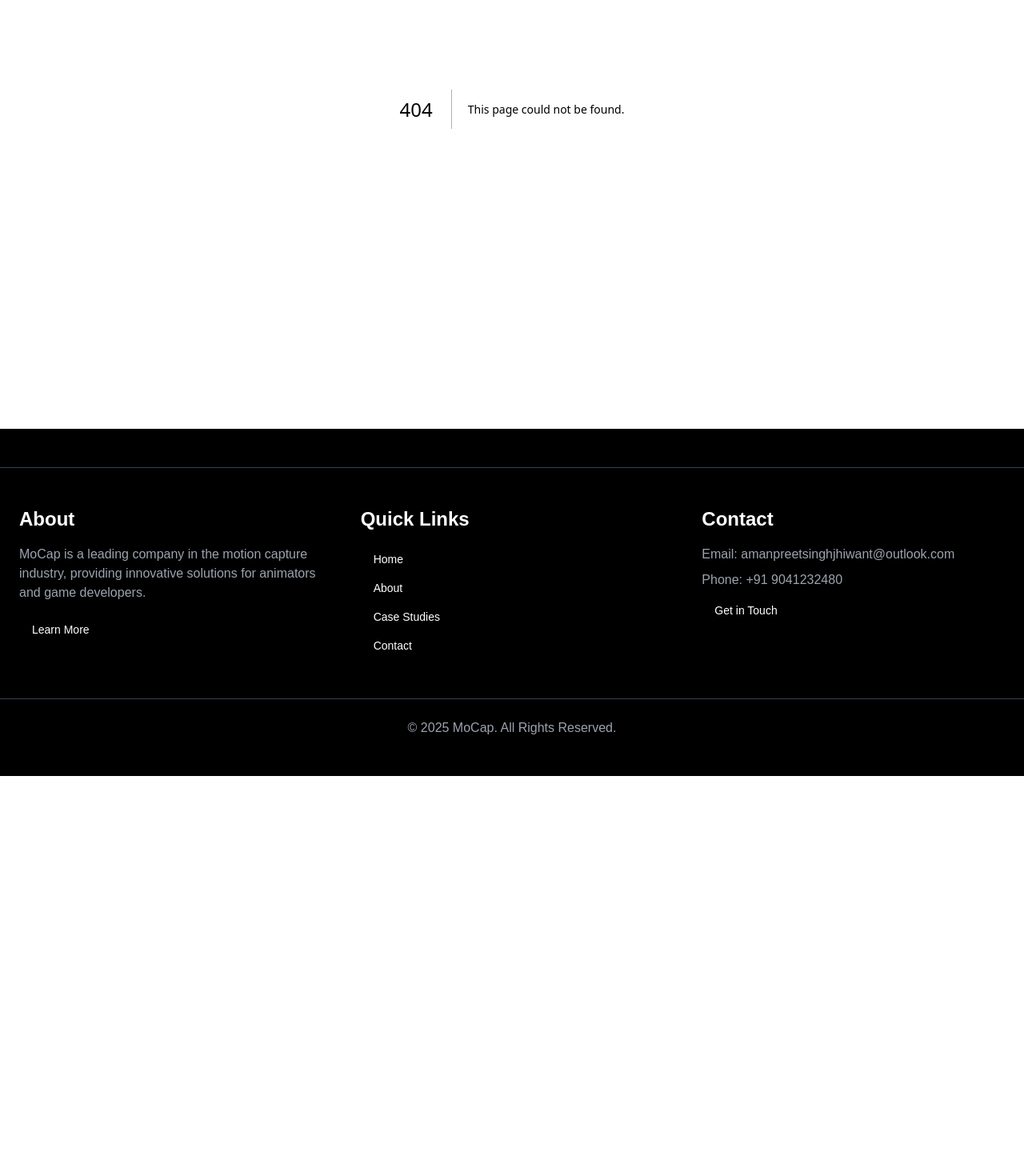
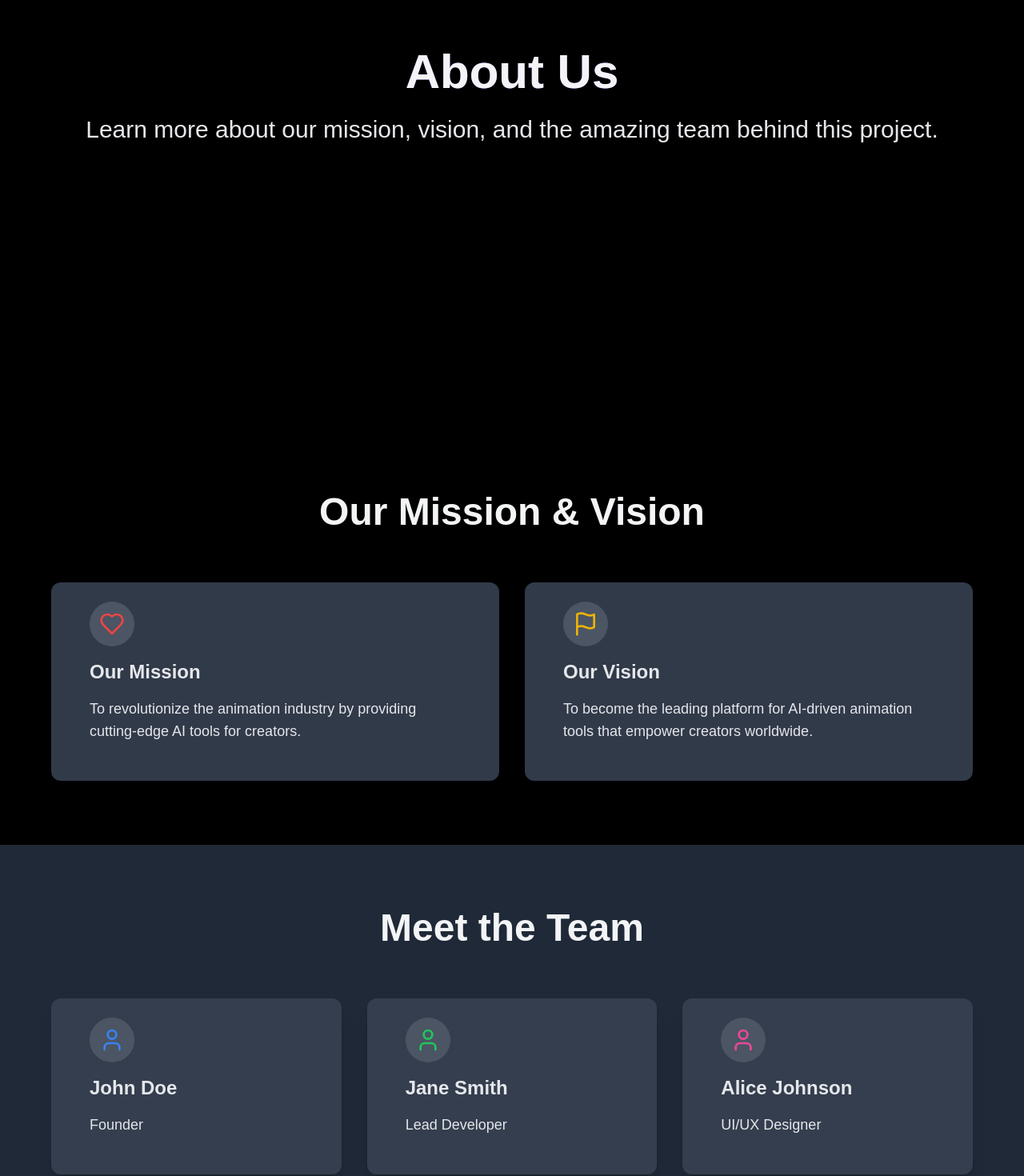
Before and after one commit to Amanbig/mo-cap, a Next.js app: page /about in a window 1280 px wide. Before the commit this address had no page. Shown: the part 348-1818 px from the top of the page at 80% size. Before the commit the page ends 1318 px from the top, so only its background shows below. Built offline with nearby package versions, Linux system fonts and the light colour scheme.

Commit message:
added about page

```diff
--- /dev/null
+++ b/src/app/about/page.tsx
@@ -0,0 +1,201 @@
+"use client";
+
+import React, { useState, useEffect } from 'react';
+import { motion } from 'framer-motion';
+import { useInView } from 'react-intersection-observer';
+import { Button } from '@/components/ui/button';
+import { Card, CardContent } from '@/components/ui/card';
+import { User, Heart, Flag } from 'lucide-react';
+
+const AboutPage = () => {
+  const [scrollProgress, setScrollProgress] = useState(0);
+
+  const [heroRef, heroInView] = useInView({ threshold: 0.2, triggerOnce: false });
+  const [section1Ref, section1InView] = useInView({ threshold: 0.2, triggerOnce: false });
+
+  const teamMembers = [
+    { name: "John Doe", role: "Founder", icon: <User className="w-8 h-8 text-blue-500" /> },
+    { name: "Jane Smith", role: "Lead Developer", icon: <User className="w-8 h-8 text-green-500" /> },
+    { name: "Alice Johnson", role: "UI/UX Designer", icon: <User className="w-8 h-8 text-pink-500" /> },
+  ];
+
+  const missionAndVision = [
+    { icon: <Heart className="w-8 h-8 text-red-500" />, title: "Our Mission", description: "To revolutionize the animation industry by providing cutting-edge AI tools for creators." },
+    { icon: <Flag className="w-8 h-8 text-yellow-500" />, title: "Our Vision", description: "To become the leading platform for AI-driven animation tools that empower creators worldwide." },
+  ];
+
+  useEffect(() => {
+    const handleScroll = () => {
+      const position = window.scrollY;
+      const height = document.documentElement.scrollHeight - window.innerHeight;
+      const progress = position / height;
+      setScrollProgress(progress);
+    };
+
+    window.addEventListener('scroll', handleScroll);
+    return () => window.removeEventListener('scroll', handleScroll);
+  }, []);
+
+  return (
+    <div className="min-h-screen bg-white dark:bg-black text-black dark:text-white">
+      {/* Hero Section */}
+      <section
+        ref={heroRef}
+        className="h-screen relative overflow-hidden flex items-center justify-center px-6 bg-cover bg-center"
+      >
+        <div className="absolute inset-0 bg-gradient-to-t from-white/60 to-transparent dark:bg-gradient-to-t dark:from-black/60" />
+        <motion.div
+          className="text-center max-w-7xl relative z-20"
+          animate={
+            heroInView
+              ? {
+                opacity: [0, 1],
+                y: [20, 0],
+                transition: {
+                  opacity: { duration: 0.8, ease: "easeOut" },
+                  y: { duration: 0.8, ease: "easeOut" }
+                },
+              }
+              : {}
+          }
+        >
+          <motion.div
+            className="mb-6"
+            animate={{
+              scale: [0.9, 1],
+              opacity: [0, 1],
+            }}
+            transition={{
+              duration: 0.5,
+              delay: 0.2,
+              ease: "easeOut",
+            }}
+          >
+            <h1 className="text-5xl md:text-6xl font-bold mb-6 text-gray-800 dark:text-gray-100 bg-clip-text text-transparent bg-gradient-to-r from-indigo-500 to-purple-600">
+              About Us
+            </h1>
+          </motion.div>
+
+          <motion.p
+            className="text-xl md:text-3xl mb-8 text-gray-800 dark:text-gray-200 opacity-80"
+            animate={{ opacity: [0, 1] }}
+            transition={{
+              opacity: { duration: 0.6, delay: 0.5, ease: "easeOut" },
+            }}
+          >
+            Learn more about our mission, vision, and the amazing team behind this project.
+          </motion.p>
+        </motion.div>
+      </section>
+
+      {/* Mission & Vision Section */}
+      <section
+        ref={section1Ref}
+        className="py-20 px-4 bg-white/90 backdrop-blur-md bg-white dark:bg-black"
+      >
+        <motion.div
+          className="max-w-6xl mx-auto"
+          initial={{ opacity: 0, y: 50 }}
+          animate={section1InView ? { opacity: 1, y: 0 } : {}}
+          transition={{ duration: 0.8 }}
+        >
+          <h2 className="text-4xl md:text-5xl font-bold mb-16 text-center text-gray-800 dark:text-gray-100">
+            Our Mission & Vision
+          </h2>
+          <div className="grid md:grid-cols-2 gap-8">
+            {missionAndVision.map((item, index) => (
+              <motion.div
+                key={index}
+                initial={{ opacity: 0, x: -20 }}
+                animate={section1InView ? {
+                  opacity: 1,
+                  x: 0,
+                  transition: { delay: index * 0.2 }
+                } : {}}
+              >
+                <Card className="p-6 h-full bg-white/90 border-none shadow-xl hover:shadow-2xl hover:scale-105 transition-all duration-300 rounded-xl dark:bg-gray-700/90 dark:hover:bg-gray-600/90">
+                  <CardContent className="space-y-4 text-gray-800 dark:text-gray-200">
+                    <div className="p-3 rounded-full bg-gray-200 w-fit dark:bg-gray-600">
+                      {item.icon}
+                    </div>
+                    <h3 className="text-2xl font-semibold">{item.title}</h3>
+                    <p className="text-lg">{item.description}</p>
+                  </CardContent>
+                </Card>
+              </motion.div>
+            ))}
+          </div>
+        </motion.div>
+      </section>
+
+      {/* Team Section */}
+      <section
+        className="py-20 px-4 bg-gray-50 dark:bg-gray-800"
+      >
+        <motion.div
+          className="max-w-6xl mx-auto"
+          initial={{ opacity: 0, y: 50 }}
+          animate={{ opacity: 1, y: 0 }}
+          transition={{ duration: 0.8 }}
+        >
+          <h2 className="text-4xl md:text-5xl font-bold mb-16 text-center text-gray-800 dark:text-gray-100">
+            Meet the Team
+          </h2>
+          <div className="grid md:grid-cols-3 gap-8">
+            {teamMembers.map((member, index) => (
+              <motion.div
+                key={index}
+                initial={{ opacity: 0, x: -20 }}
+                animate={{ opacity: 1, x: 0 }}
+                transition={{ delay: index * 0.2 }}
+              >
+                <Card className="p-6 h-full bg-white/90 border-none shadow-xl hover:shadow-2xl hover:scale-105 transition-all duration-300 rounded-xl dark:bg-gray-700/90 dark:hover:bg-gray-600/90">
+                  <CardContent className="space-y-4 text-gray-800 dark:text-gray-200">
+                    <div className="p-3 rounded-full bg-gray-200 w-fit dark:bg-gray-600">
+                      {member.icon}
+                    </div>
+                    <h3 className="text-2xl font-semibold">{member.name}</h3>
+                    <p className="text-lg">{member.role}</p>
+                  </CardContent>
+                </Card>
+              </motion.div>
+            ))}
+          </div>
+        </motion.div>
+      </section>
+
+      {/* Call to Action Section */}
+      <section className="min-h-screen flex items-center justify-center px-4 bg-gradient-to-b bg-white dark:bg-black">
+        <motion.div
+          className="max-w-4xl text-center"
+          initial={{ opacity: 0, scale: 0.8 }}
+          animate={{ opacity: 1, scale: 1 }}
+          transition={{ duration: 0.8 }}
+        >
+          <h2 className="text-5xl md:text-6xl font-bold mb-8 text-gray-800 dark:text-gray-100">
+            Get in Touch
+          </h2>
+          <p className="text-2xl mb-12 text-gray-800 dark:text-gray-200 opacity-80">
+            We'd love to hear from you. Feel free to reach out with any questions or ideas!
+          </p>
+          <div className="space-x-4 flex justify-center">
+            <Button
+              className="text-xl px-8 py-6 bg-gradient-to-r from-blue-100 to-green-100 hover:from-blue-200 hover:to-green-200 transform hover:scale-105 transition-all duration-200 shadow-lg rounded-lg text-gray-800"
+            >
+              Contact Us
+            </Button>
+          </div>
+        </motion.div>
+      </section>
+
+      {/* Progress Bar */}
+      <motion.div
+        className="fixed bottom-0 left-0 h-1 bg-gradient-to-r from-indigo-500 to-purple-600 dark:from-indigo-300 dark:to-purple-400"
+        style={{ width: `${scrollProgress * 100}%`, opacity: scrollProgress > 0 ? 1 : 0 }}
+        transition={{ opacity: { duration: 0.5 } }}
+      />
+    </div>
+  );
+};
+
+export default AboutPage;
--- a/src/app/contact/page.tsx
+++ b/src/app/contact/page.tsx
@@ -158,13 +158,13 @@ const ContactPage = () => {
               {
                 icon: <Phone className="w-8 h-8" />,
                 title: "Call Us",
-                content: "+1 (123) 456-7890",
+                content: "+91 9041232480",
                 color: "bg-blue-500",
               },
               {
                 icon: <Mail className="w-8 h-8" />,
                 title: "Email Us",
-                content: "hello@mocap.com",
+                content: "amanpreetsinghjhiwant@outlook.com",
                 color: "bg-purple-500",
               },
               {
--- a/src/components/main/menu.tsx
+++ b/src/components/main/menu.tsx
@@ -5,6 +5,7 @@ import { Button } from "../ui/button";
 import { ModeToggle } from "./themeToggle";
 import { Menu, X } from "lucide-react";
 import { useRouter } from 'next/navigation';
+import Link from "next/link";
 
 function MenuBar() {
   const [menuOpen, setMenuOpen] = useState(false);
@@ -45,7 +46,7 @@ function MenuBar() {
   return (
     <nav className="relative z-50">
       <div className="flex justify-between items-center w-full p-4 md:p-6 dark:bg-black dark:text-white text-black md:px-10">
-        <h2 className="text-2xl font-bold px-4">MoCap</h2>
+        <Link href="/"><h2 className="text-2xl font-bold px-4">MoCap</h2></Link>
 
         {/* Mobile menu toggle button */}
         <button
@@ -92,7 +93,7 @@ function MenuBar() {
               >
                 Login
               </Button>
-              <ModeToggle />
+              {/* <ModeToggle /> */}
             </div>
           </div>
         </div>
```
